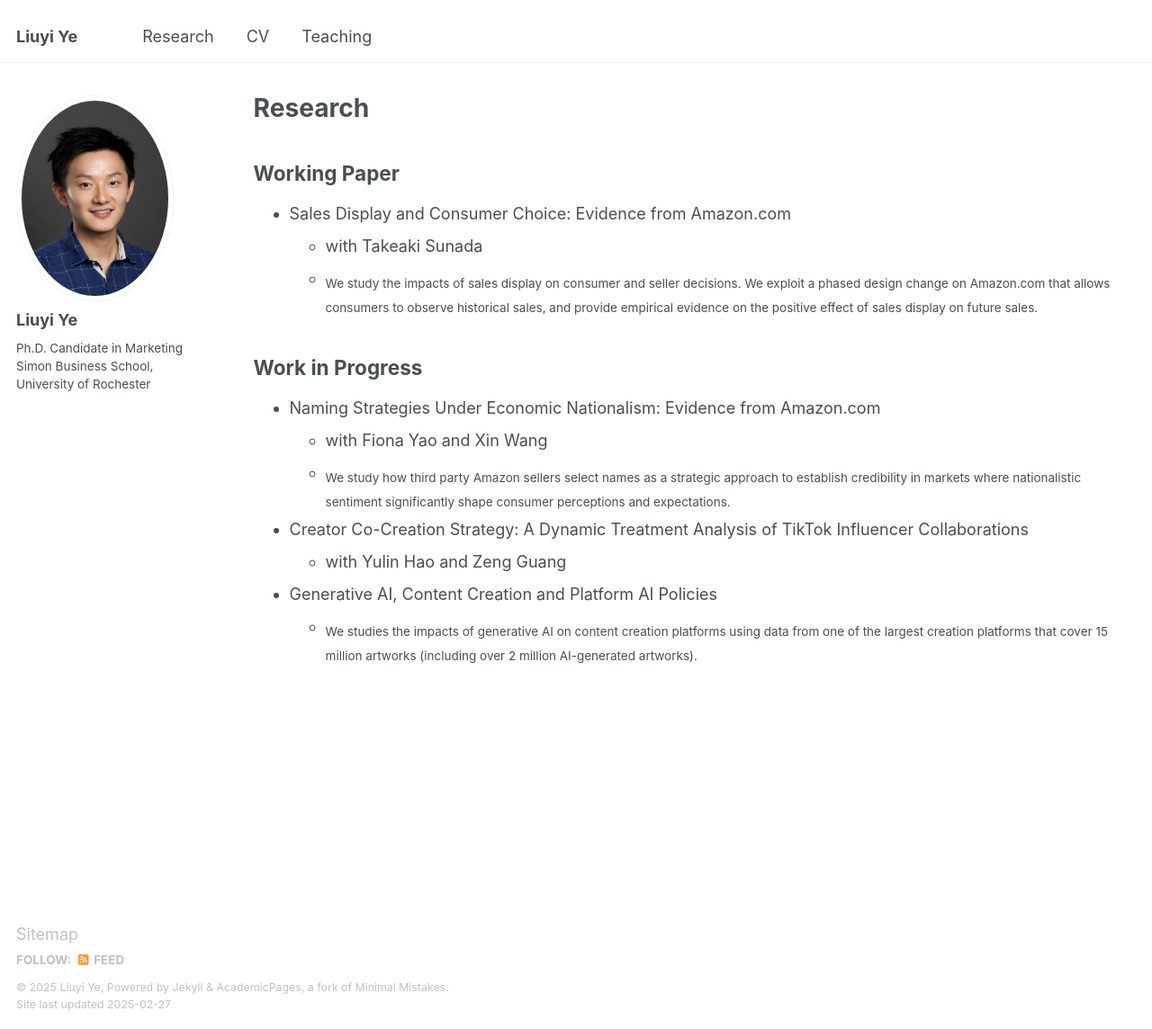
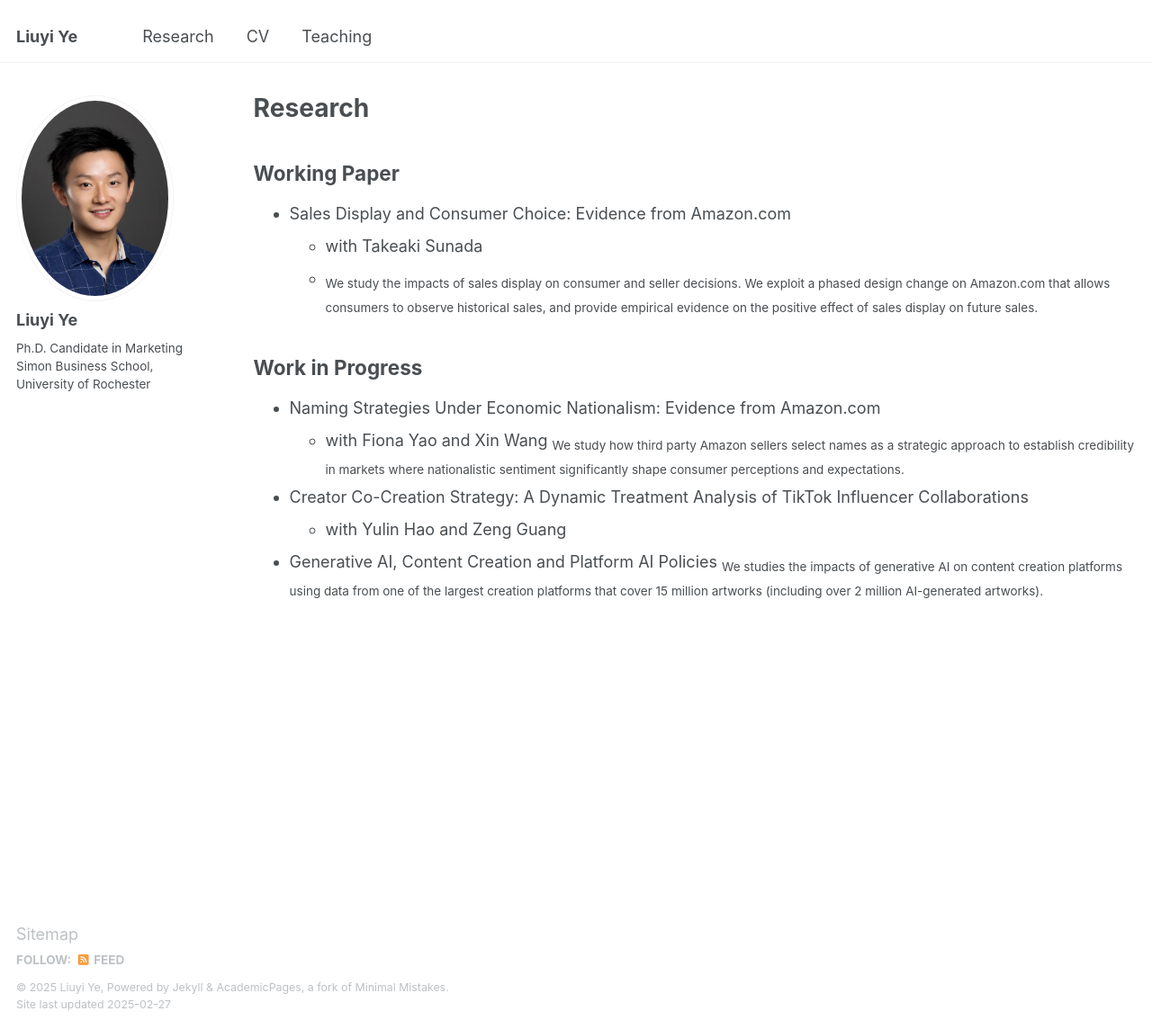
Before and after one commit to jamesyeh111/liuyiye, a Jekyll site: the page built from _pages/publications.md, in a window 1280 px wide and 1144 px high. Shown: the whole window at 90% size. Built offline with Jekyll 4.4.1, drawn with Linux system fonts in a browser that asks for light colours.

Commit message:
Update publications.md

```diff
--- a/_pages/publications.md
+++ b/_pages/publications.md
@@ -4,6 +4,7 @@ title: "Research"
 permalink: /publications/
 author_profile: true
 ---
+{% include base_path %}
 
 ## Working Paper
 
@@ -15,10 +16,10 @@ author_profile: true
 
 * Naming Strategies Under Economic Nationalism: Evidence from Amazon.com
   * with Fiona Yao and Xin Wang
-  * <sub> We study how third party Amazon sellers select names as a strategic approach to establish credibility in markets where nationalistic sentiment significantly shape consumer perceptions and expectations. <sub>
+    <sub> We study how third party Amazon sellers select names as a strategic approach to establish credibility in markets where nationalistic sentiment significantly shape consumer perceptions and expectations. <sub>
 
 * Creator Co-Creation Strategy: A Dynamic Treatment Analysis of TikTok Influencer Collaborations
   * with Yulin Hao and Zeng Guang
 
 * Generative AI, Content Creation and Platform AI Policies
-  * <sub> We studies the impacts of generative AI on content creation platforms using data from one of the largest creation platforms that cover 15 million artworks (including over 2 million AI-generated artworks).<sub>
+  <sub> We studies the impacts of generative AI on content creation platforms using data from one of the largest creation platforms that cover 15 million artworks (including over 2 million AI-generated artworks).<sub>
```
